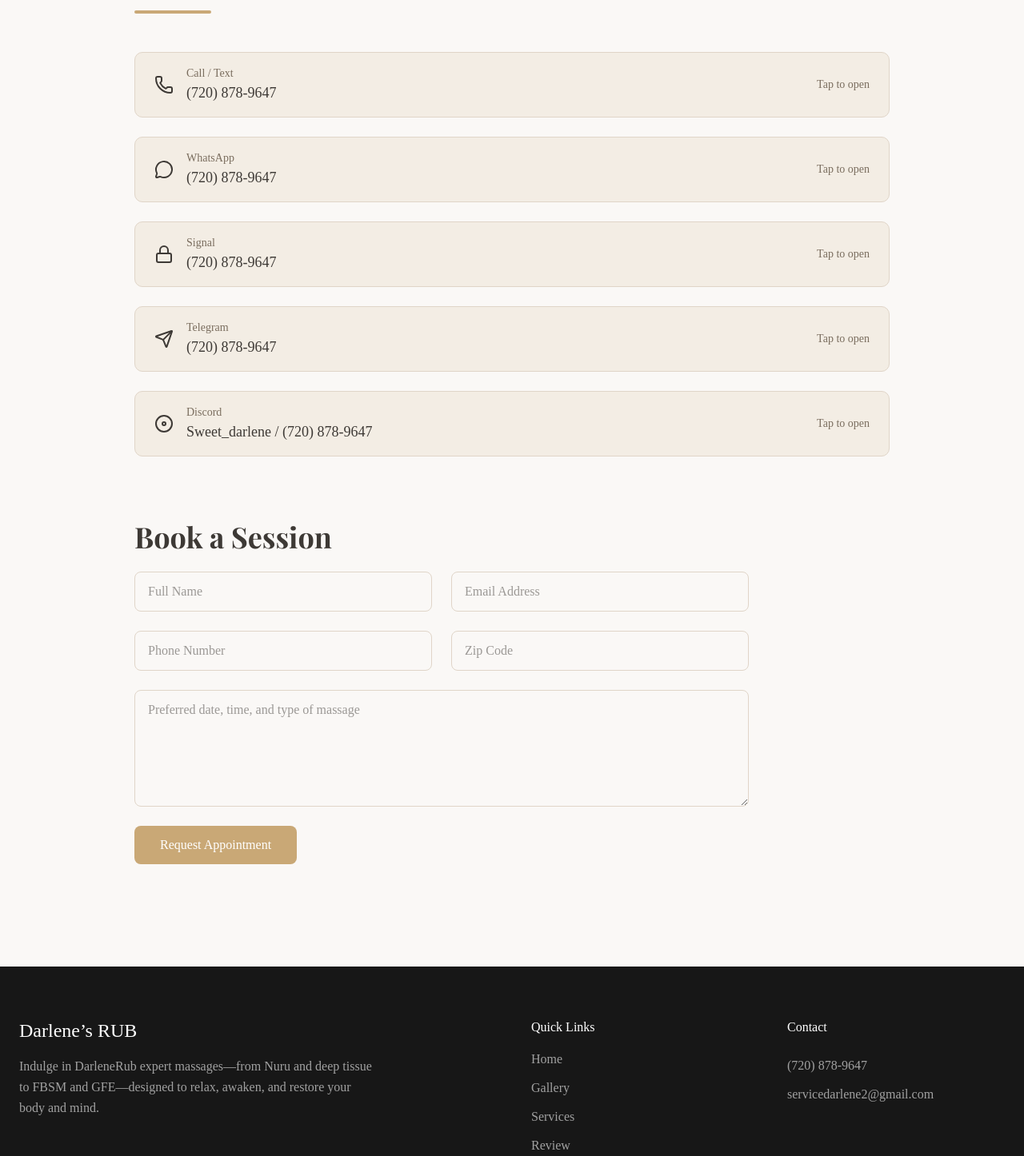
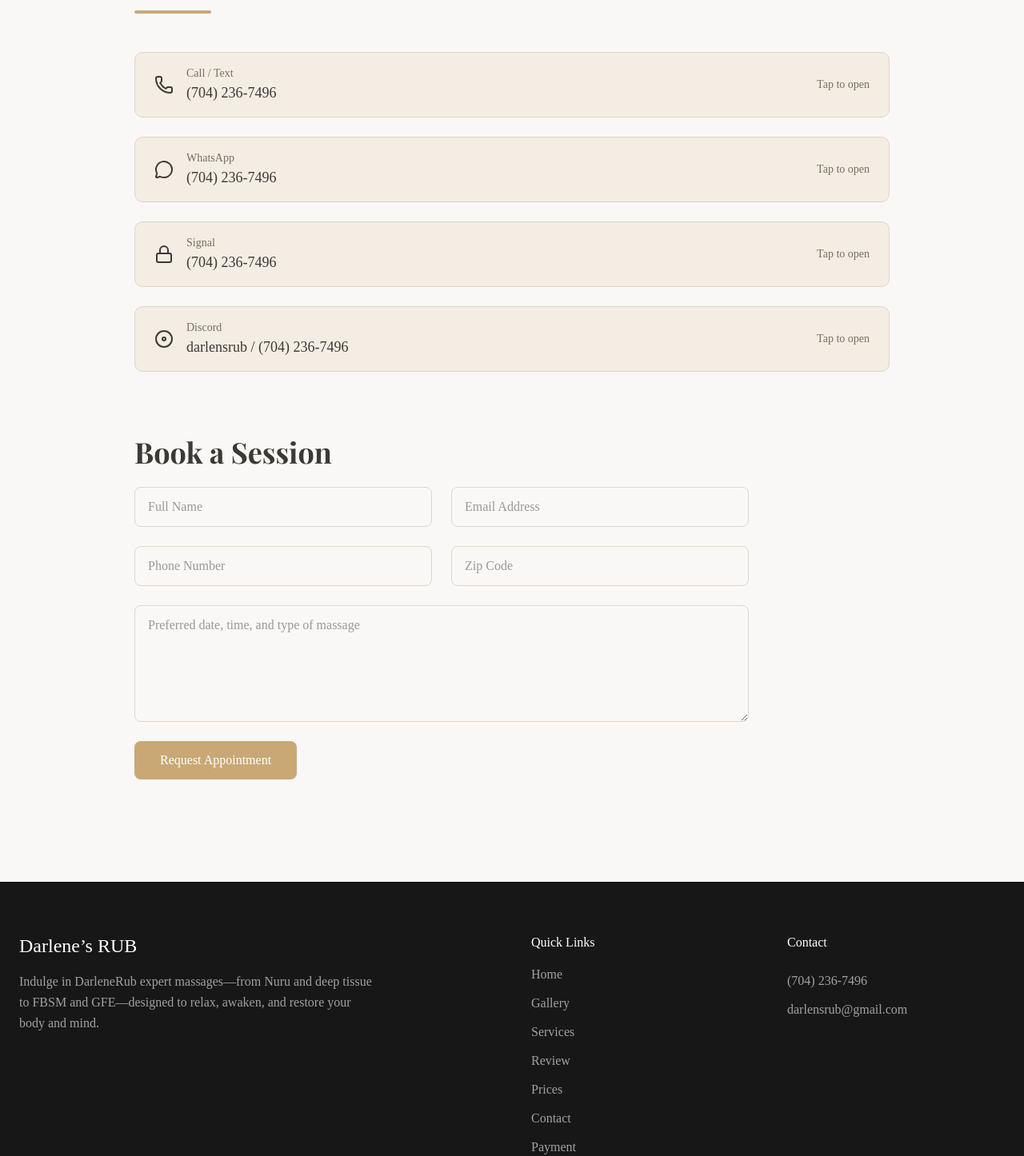
Before and after one commit to Ikechukwu001/DarleneRub, a Next.js app: page /contact in a window 1280 px wide. Shown: the part 264-1710 px from the top of the page at 80% size. Built offline with nearby package versions, Linux system fonts and the light colour scheme.

Commit message:
fixed the footer and contact page

```diff
--- a/app/contact/page.js
+++ b/app/contact/page.js
@@ -53,11 +53,10 @@ export default function ContactPage() {
 
         {/* Contact methods */}
         <div className="grid gap-6 mb-20">
-          <ContactItem icon={<Phone className="w-6 h-6" />} label="Call / Text" value="(720) 878-9647" href="tel:+17208789647" />
-          <ContactItem icon={<MessageCircle className="w-6 h-6" />} label="WhatsApp" value="(720) 878-9647" href="https://wa.me/17208789647" />
-          <ContactItem icon={<Lock className="w-6 h-6" />} label="Signal" value="(720) 878-9647" href="https://signal.me/#p/+17208789647" />
-          <ContactItem icon={<Send className="w-6 h-6" />} label="Telegram" value="(720) 878-9647" href="https://t.me/+17208789647" />
-          <ContactItem icon={<Disc className="w-6 h-6" />} label="Discord" value="Sweet_darlene / (720) 878-9647" href="https://discord.com/" />
+          <ContactItem icon={<Phone className="w-6 h-6" />} label="Call / Text" value="(704) 236-7496" href="tel:+7042367496" />
+          <ContactItem icon={<MessageCircle className="w-6 h-6" />} label="WhatsApp" value="(704) 236-7496" href="https://wa.me/+7042367496" />
+          <ContactItem icon={<Lock className="w-6 h-6" />} label="Signal" value="(704) 236-7496" href="https://signal.me/#p/++7042367496" />
+          <ContactItem icon={<Disc className="w-6 h-6" />} label="Discord" value="darlensrub / (704) 236-7496" href="https://discord.com/" />
         </div>
 
         {/* Booking Form */}
--- a/components/Footer.jsx
+++ b/components/Footer.jsx
@@ -98,15 +98,15 @@ export default function Footer() {
                   href="tel:+1234567890"
                   className="hover:text-white transition-colors"
                 >
-                  (720) 878-9647
+                  (704) 236-7496
                 </a>
               </li>
               <li>
                 <a
-                  href="mailto:info@serenitytouch.com"
+                  href="mailto:darlensrub@gmail.com"
                   className="hover:text-white transition-colors"
                 >
-                  servicedarlene2@gmail.com
+                  darlensrub@gmail.com
                 </a>
               </li>
             </ul>
```
